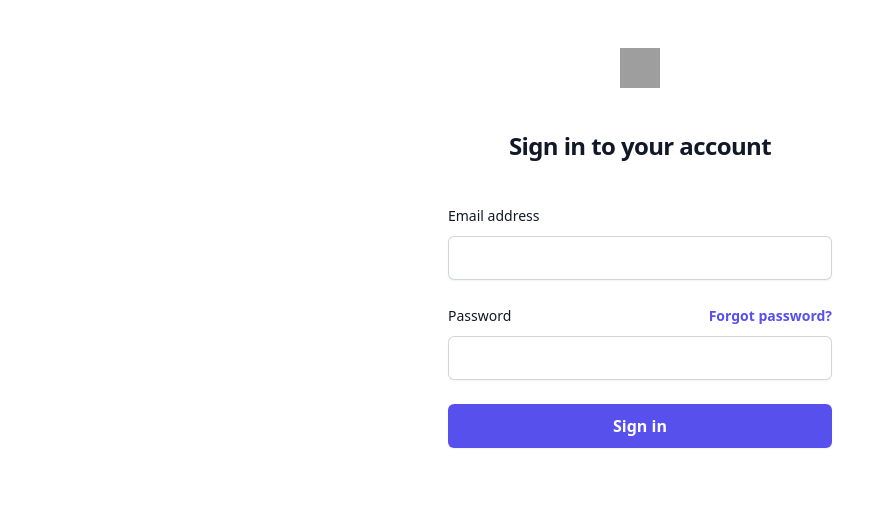
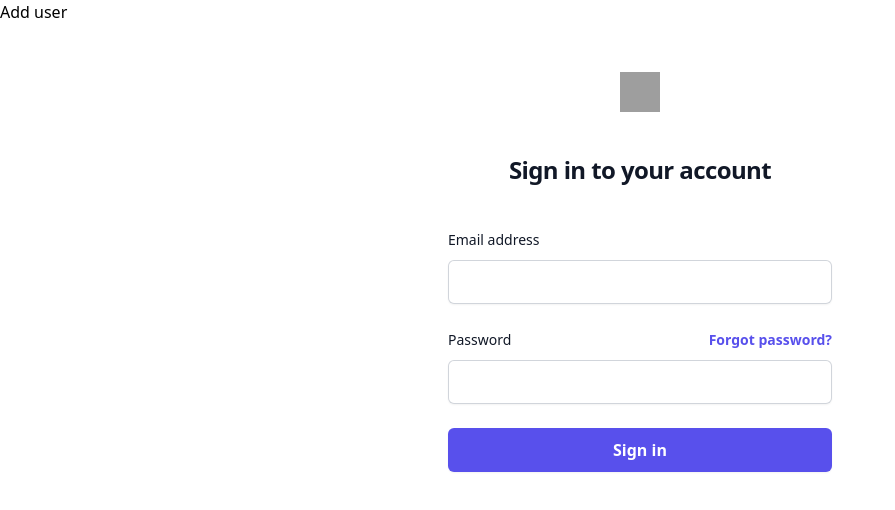
Before and after one commit to Sameony/mtdCrm, a React (Vite) app in the folder Frontend/: page /login in a window 1280 px wide. Shown: the top 510 px of the page, without its empty margins (0-895 px from the left). Built offline with nearby package versions, Linux system fonts and the light colour scheme; grey boxes are pictures that could not be loaded.

Commit message:
test: adduser

```diff
--- a/Frontend/src/features/Login/Login.tsx
+++ b/Frontend/src/features/Login/Login.tsx
@@ -43,6 +43,19 @@ const Login = () => {
     // console.log(userDetails)
     return (
         <>
+            <button onClick={async () => {
+                let res = await fetch("http://18.116.87.32:3000/addUser", {
+                    method: "POST",
+                    headers: {
+                        "Content-Type": "application/json",
+                    },
+                    body: JSON.stringify({
+                        email:"mtdEmail@gmail.com",
+                        password:"myPassword"
+                    }),
+                })
+                console.log(res)
+            }}>Add user</button>
             <div className="flex min-h-full flex-1 flex-col justify-center px-6 py-12 lg:px-8">
                 <div className="sm:mx-auto sm:w-full sm:max-w-sm">
                     <img
@@ -104,7 +117,7 @@ const Login = () => {
                             className="flex w-full justify-center rounded-md bg-indigo-600 px-3 py-2.5  font-semibold leading-6 text-white shadow-sm hover:bg-indigo-500 focus-visible:outline focus-visible:outline-2 focus-visible:outline-offset-2 focus-visible:outline-indigo-600"
 
                         >
-                            {loading&&<AiOutlineLoading className="animate-spin h-5 w-5 mr-4" />} Sign in
+                            {loading && <AiOutlineLoading className="animate-spin h-5 w-5 mr-4" />} Sign in
                         </button>
                     </div>
 
```
